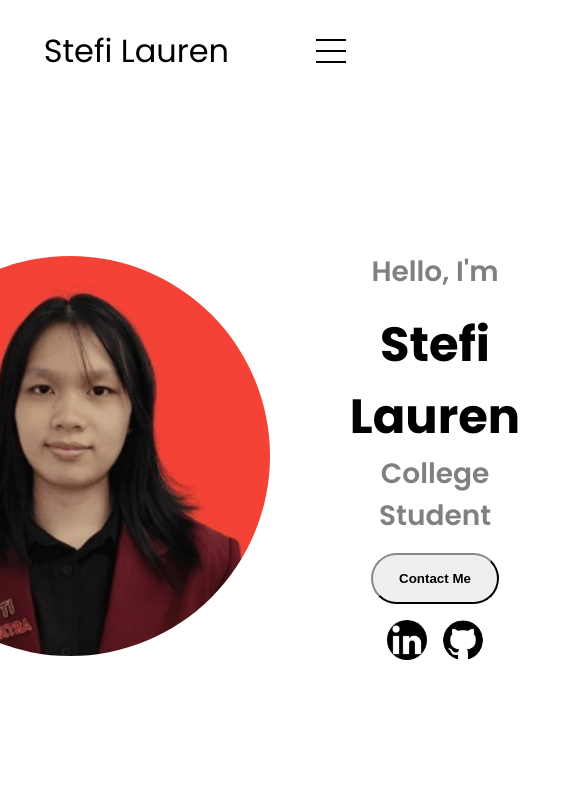
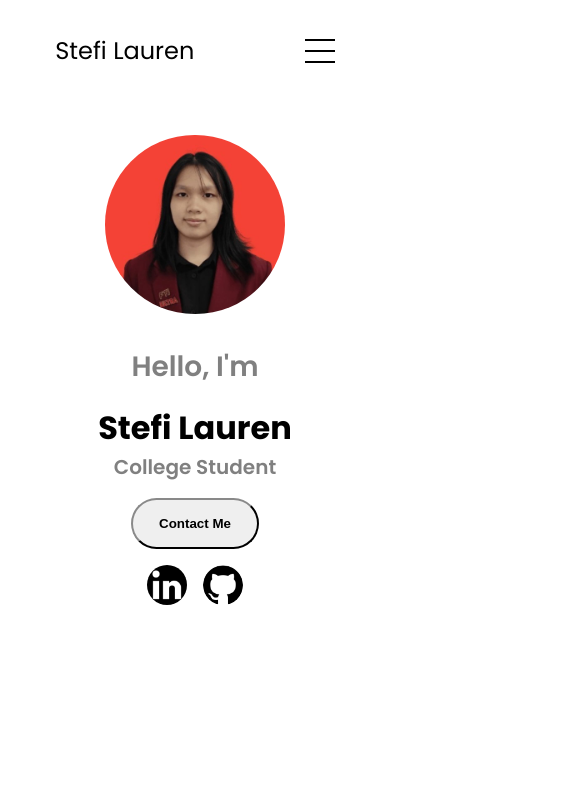
Before and after one commit to Stefi1011/CV_FrontEnd-, a plain HTML site: page index.html in a window 390 px wide. Shown: the top 807 px of the page, 585 px wide, since content can reach past the window. Drawn offline with Linux system fonts and the light colour scheme.

Commit message:
[UPDATE] Menambahkan @media
Agar lebih responsive, menggunakan @media untuk berbagai macam ukuran device sehingga penataan desain dapat disesuaikan.

```diff
--- a/style.css
+++ b/style.css
@@ -349,9 +349,19 @@ footer, p {
     text-align: center;
 }
 
-/*  */
+/* Media: supaya responsive */
+@media screen and (max-width:1000px){
+    #profile {
+        /* height: 83vh; */
+        margin-bottom: 6rem;
+    }
 
-@media screen and (max-width:1000px){
+    .about-container {
+        flex-wrap: wrap;
+    }
+}
+
+@media screen and (max-width:1400px){
     #nav-bar {
         display: none;
     }
@@ -359,9 +369,93 @@ footer, p {
     #hamburger-nav {
         display: flex;
     }
+
+    #profile, .section-container {
+        display: block
+    }
+
+    .arrow {
+        display: none;
+    }
+
+    section {
+        margin: 0 5%;
+    }
+
+    section, .section-container {
+        height: fit-content;
+    }
+
+    .pic-container {
+        width: 275px;
+        height: 275px;
+        margin: 0 auto 2rem;
+    }
+
+    .about-container {
+        margin-top: 0;
+    }
 }
 
+@media screen and (max-width:600px){
+    #contact, footer {
+        height: 40vh;
+    }
 
+    #profile {
+        height: 83vh;
+        margin-bottom: 0;
+    }
+
+    /* article {
+        font-size: 1rem;
+    } */
+
+    footer nav {
+        height: fit-content;
+        margin-bottom: 2rem;
+    }
+
+    .about-container, .contact-container, .btn-container {
+        flex-wrap: wrap;
+    }
+
+    .contact-info {
+        margin: 0;
+    }
+
+    .contact-info p, .nav-links li a {
+        font-size: 1rem;
+    }
+
+    .name {
+        font-size: 1.5rem;
+    }
+
+    .nav-links {
+        flex-direction: column;
+        gap: 0.5rem;
+        text-align: center;
+    }
+
+    .pic-container {
+        width: auto;
+        height: 46vw;
+        justify-content: center;
+    }
+
+    .paragraf2 {
+        font-size: 1.25rem;
+    }
+
+    .title {
+        font-size: 2rem;
+    }
+
+    .text {
+        text-align: justify;
+    }
+}
 
 /* li {
     justify-content: space-around;
```
